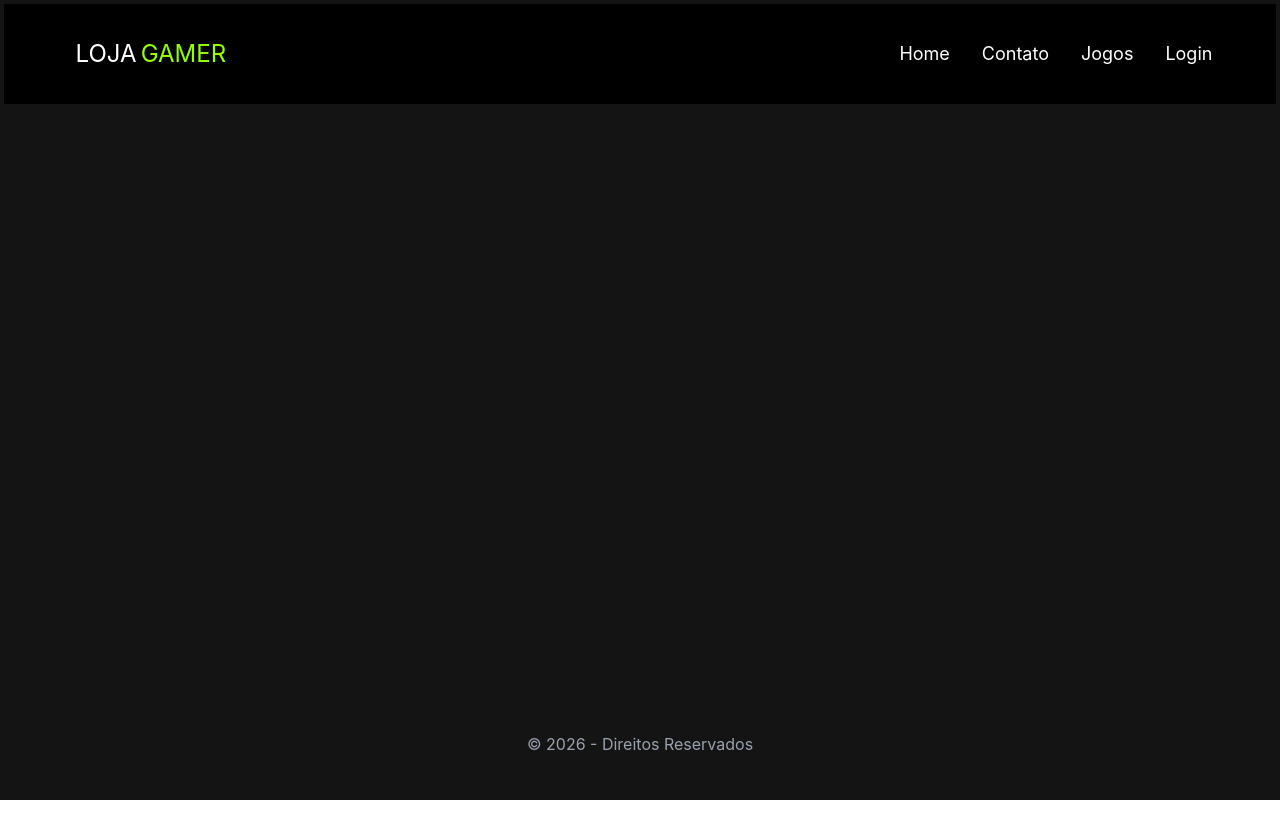
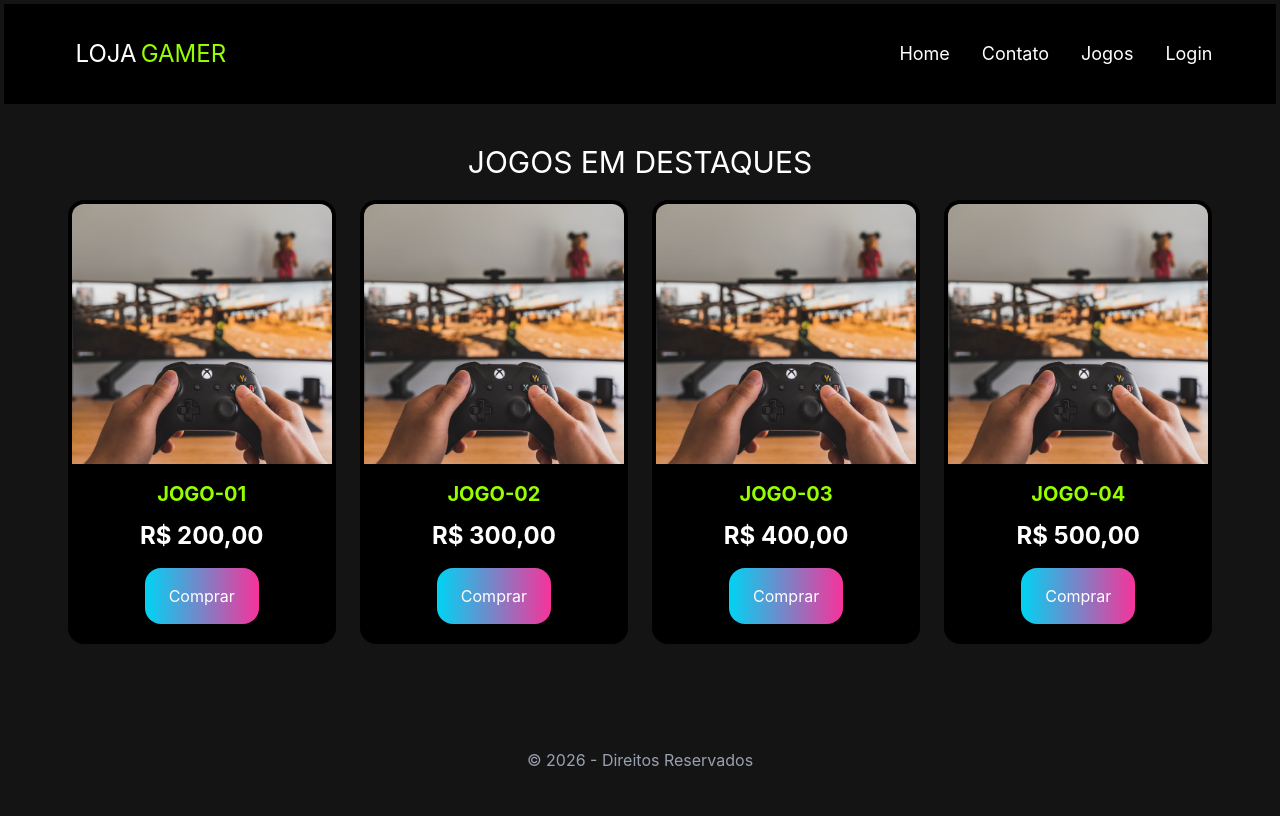
Before and after one commit to vinyciuslu/loja-gamer, a React (Vite) app: page / in a window 1280 px wide. Built offline with nearby package versions, Linux system fonts and the light colour scheme.

Commit message:
feat: Codificando e Estilizando o Home

```diff
--- a/src/components/GameCard.jsx
+++ b/src/components/GameCard.jsx
@@ -1,8 +1,15 @@
 
+const GameCard = ({titulo,preco,imagem}) => {
+  return (
+    <div className="bg-black rounded-2xl overflow-hidden transition-all duration-300 hover:-trasnlate-y-2 hover: border-4 hover:border-[#95ff00]">
+        <img src={imagem} alt={titulo} className="w-full h-65 object-cover"/>
 
-const GameCard = () => {
-  return (
-    <div>
+        <article className="p-4 text-center">
+            <h2 className="text-xl text-[#95ff00] uppercase mb-3 font-bold"> {titulo} </h2>
+            <p className="text-white text-2xl font-bold mb-4"> {preco} </p>
+
+            <button className="bg-linear-to-r from bg-cyan-400 to-pink-500 w-[50%] py-4 px-4 text-white rounded-2xl border-none cursor-pointer hover:sacle-105"> Comprar </button>
+        </article>
 
     </div>
   )
--- a/src/pages/GameCard.jsx
+++ /dev/null
@@ -1,19 +0,0 @@
-
-
-const GameCard = () => {
-  return (
-    <div className="bg-black rounded-2xl overflow-hidden transition-all duration-300 hover:-trasnlate-y-2 hover: border-4 hover:border-[#95ff00]">
-        <img src={imagem} alt={titulo} className="w-full h-[260px] object-cover"/>
-
-        <article className="p-4 text-center">
-            <h2 className="text-xl text-[#95ff00] uppercase mb-3 font-bold"> {titulo} </h2>
-            <p className="text-white text-2xl font-bold mb-4"> {preco} </p>
-
-            <button className="bg-gradiente-to-r from bg-cyan-400 to-bg-pink-500 w-[50%] py-4 px-4 text-white rounded-2xl border-none cursor-pointer hover:sacle-105"> </button>
-        </article>
-
-    </div>
-  )
-}
-
-export default GameCard
--- a/src/pages/Home.jsx
+++ b/src/pages/Home.jsx
@@ -1,10 +1,33 @@
+import GameCard from "../components/GameCard"
+import ImagemJogo from "../assets/Imagem.avif"
+
+const Home = () => {
+
+  const games=[
+    {id:1,titulo:"Jogo-01",preco:"R$ 200,00", imagem:ImagemJogo},
+    {id:2,titulo:"Jogo-02",preco:"R$ 300,00", imagem:ImagemJogo},
+    {id:3,titulo:"Jogo-03",preco:"R$ 400,00", imagem:ImagemJogo},
+    {id:4,titulo:"Jogo-04",preco:"R$ 500,00", imagem:ImagemJogo},
+  ]
+
+  return (
+    <main className="px-[5%] mt-10 mb-16 grow">
+      <h2 className="titulo text-white text-3xl mb-5 text-center "> JOGOS EM DESTAQUES </h2>
+      {/* É aqui que os cards ficam um do lado do outro */}
+      <section className="grid grid-cols-[repeat(auto-fit,minmax(250px,1fr))] gap-6">
 
 
-const Home = () => {
-  return (
-    <div>
+        {games.map((jogo)=>(
+          <GameCard
+          key={jogo.id}
+          titulo={jogo.titulo}
+          preco={jogo.preco}
+          imagem={jogo.imagem}
+          />
+        ))}
 
-    </div>
+      </section>
+    </main>
   )
 }
 
```
Also changed, not shown: src/assets/Imagem.avif (added).
